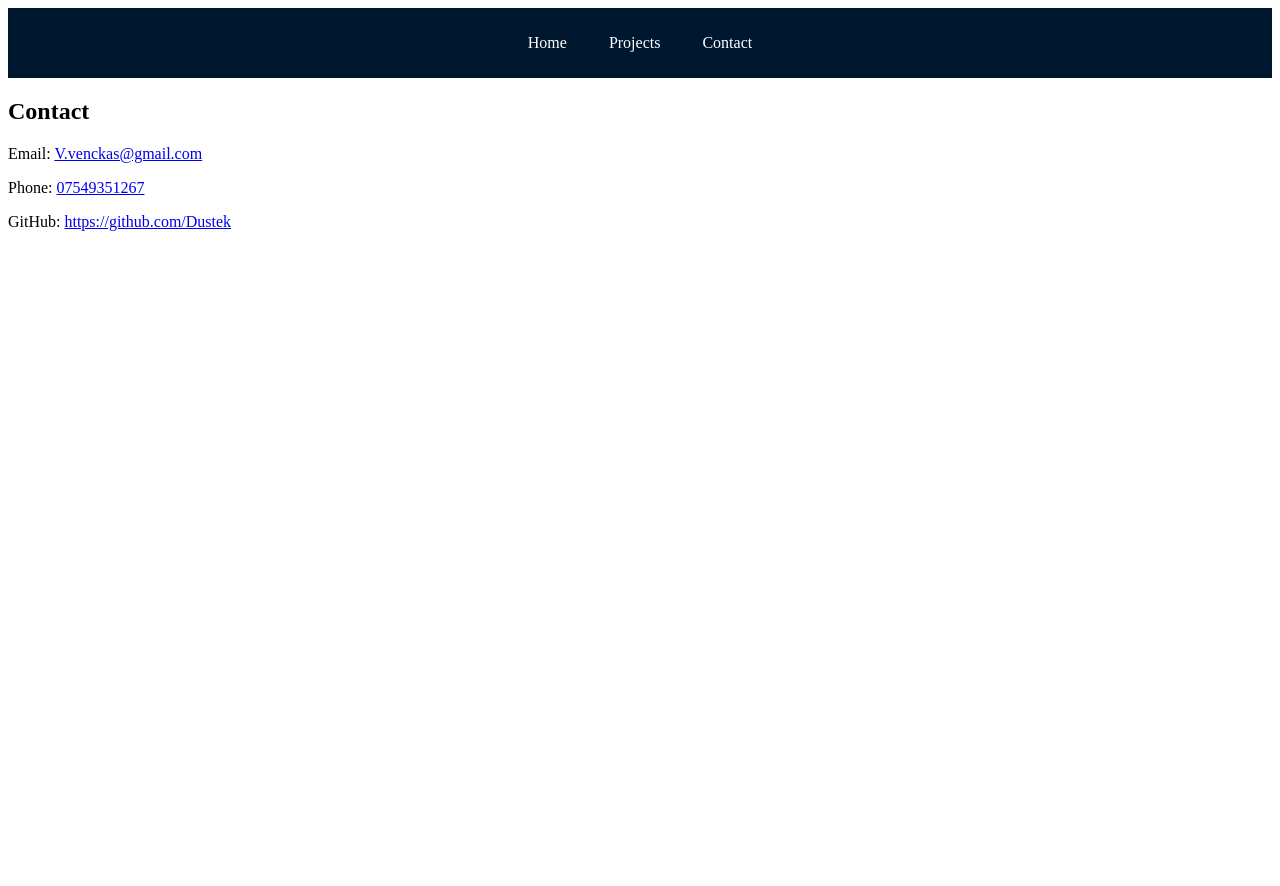
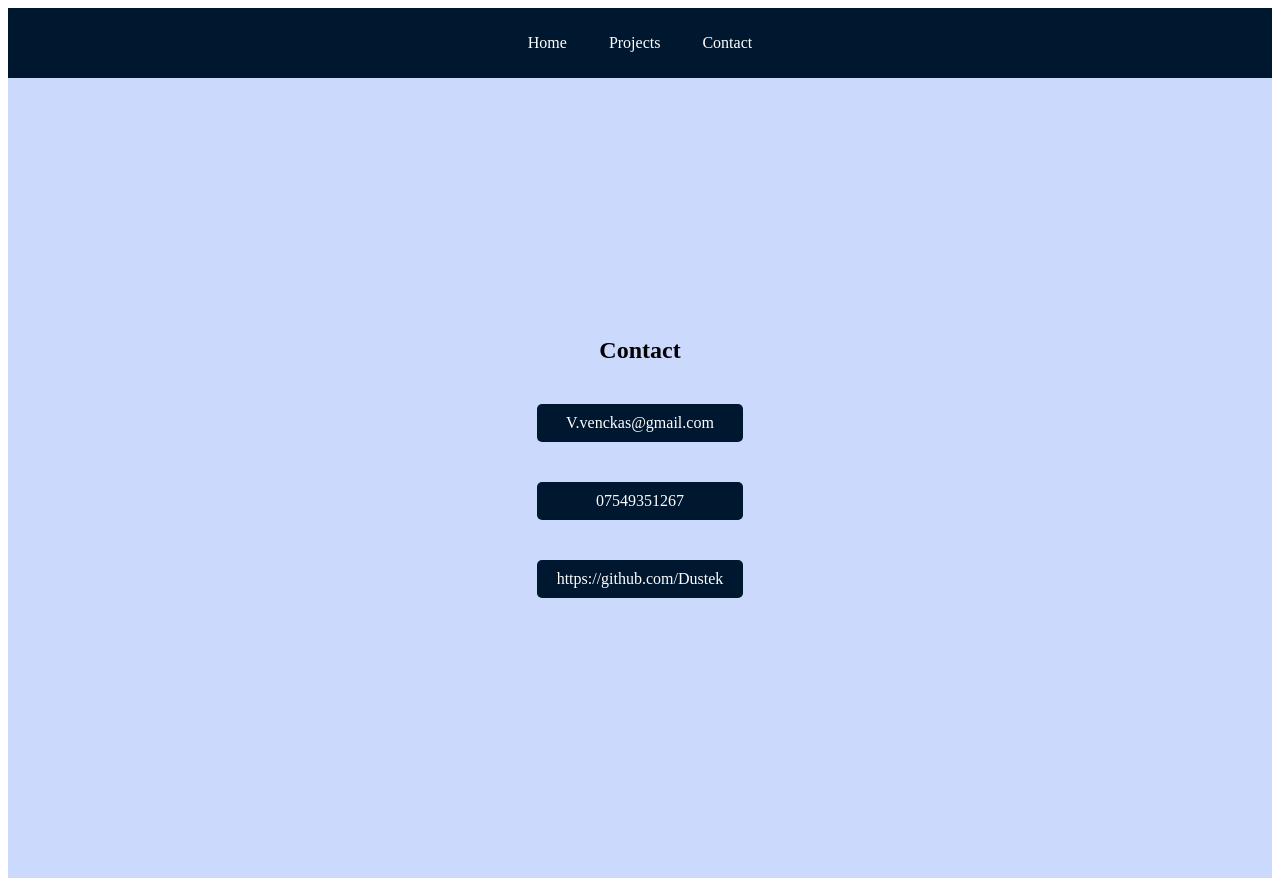
Before and after one commit to Dustek/React-Profile, a React (Create React App) app: page /contact in a window 1280 px wide. Before the commit the page ends 800 px from the top, so only its background shows below. Built offline with nearby package versions, Linux system fonts and the light colour scheme.

Commit message:
fixed class bug

```diff
--- a/src/App.js
+++ b/src/App.js
@@ -1,36 +1,24 @@
-// const App = () => {
-//     return (
-//       <Router>
-//         <Header />
-//         <div>
-//           <switch>
-//             <Home />
-//             <ProjectGallery />
-//                             <Route path="/contact" component={Contact} />
-//           </switch>
-//         </div>
-//       </Router>
-//     );
-// }
-
-
-
 import React from 'react';
 import { BrowserRouter as Router, Routes, Route } from 'react-router-dom';
 import Header from './Header';
 import Home from './Home';
 import ProjectGallery from './ProjectGallery'
 import Contact from './Contact';
+import './style/app.css'
 
 const App = () => {
     return (
         <Router>
+            <div className="app-container">
                 <Header />
+                <div className="content"> {/* Container for route content */}
                     <Routes>
                         <Route path="/" element={<Home />} />
                         <Route path="/ProjectGallery" element={<ProjectGallery />} />
                         <Route path="/contact" element={<Contact />} />
                     </Routes>
+                </div>
+            </div>
         </Router>
     );
 }
--- a/src/Contact.js
+++ b/src/Contact.js
@@ -1,14 +1,15 @@
     import React from 'react';
+    import './style/contact.css'; // Import CSS file for styling
 
     const Contact = () => {
         return (
-        <section id="contact">
+            <section id="contact" className="contact-section">
                 <div className="container">
-                <h2>Contact</h2>
+                    <h2 className="contact-heading">Contact</h2>
                     <div className="contact-info">
-                    <p>Email: <a href="mailto:V.venckas@gmail.com">V.venckas@gmail.com</a></p>
-                    <p>Phone: <a href="tel:07549351267">07549351267</a></p>
-                    <p>GitHub: <a href="https://github.com/Dustek">https://github.com/Dustek</a></p>
+                        <p><a href="mailto:V.venckas@gmail.com" className="contact-link">V.venckas@gmail.com</a></p>
+                        <p><a href="tel:07549351267" className="contact-link">07549351267</a></p>
+                        <p><a href="https://github.com/Dustek" className="contact-link">https://github.com/Dustek</a></p>
                     </div>
                 </div>
             </section>
--- a/src/Header.js
+++ b/src/Header.js
@@ -1,15 +1,15 @@
 import React from 'react';
-import styles from './style/Header.module.css'
+import './style/Header.css'; // Import the CSS file directly
 import { Link } from 'react-router-dom';
 
 const Header = () => {
     return (
-        <header className={styles.header}>
-            <nav className={styles.nav}>
+        <header className="header"> {/* Apply the class name directly */}
+            <nav className="nav"> {/* Apply the class name directly */}
                 <ul>
-                    <li><Link to="/">Home</Link></li>
-                    <li><Link to="/ProjectGallery">Projects</Link></li>
-                    <li><Link to="/contact">Contact</Link></li>
+                    <li><Link to="/" className="link">Home</Link></li> {/* Apply the class name directly */}
+                    <li><Link to="/ProjectGallery" className="link">Projects</Link></li> {/* Apply the class name directly */}
+                    <li><Link to="/contact" className="link">Contact</Link></li> {/* Apply the class name directly */}
                 </ul>
             </nav>
         </header>
--- /dev/null
+++ b/src/style/app.css
@@ -0,0 +1,4 @@
+.app-container {
+    background-color: #cbd9fd; /* Light blue background color */
+    min-height: 100vh; /* Ensure the container covers the full height of the viewport */
+  }
--- /dev/null
+++ b/src/style/contact.css
@@ -0,0 +1,29 @@
+.contact-section {
+    display: flex;
+    justify-content: center;
+    align-items: center;
+    height: 100vh;
+}
+
+.container {
+    background-color: #cbd9fd; /* White background for container */
+    padding: 20px;
+    border-radius: 10px; /* Rounded corners */
+}
+
+.contact-link {
+    padding: 10px 20px; /* Adjust padding as needed */
+    background-color: #001730; /* Blue color */
+    color: #fff; /* White text color */
+    text-decoration: none; /* Remove underline */
+    border-radius: 5px; /* Rounded corners */
+    transition: background-color 0.3s; /* Smooth transition */
+    margin-right: 10px; /* Add margin between links */
+    display: flex; /* Use flexbox for layout */
+    flex-direction: column; /* Arrange items vertically */
+    align-items: center; /* Center items horizontally */
+    margin: 40px 0;
+}
+.contact-heading {
+    text-align: center; /* Center the heading horizontally */
+  }
```
Also changed, not shown: src/style/Header.css (renamed from src/style/Header.module.css). Lines whose indentation alone changed are shown as unchanged.
